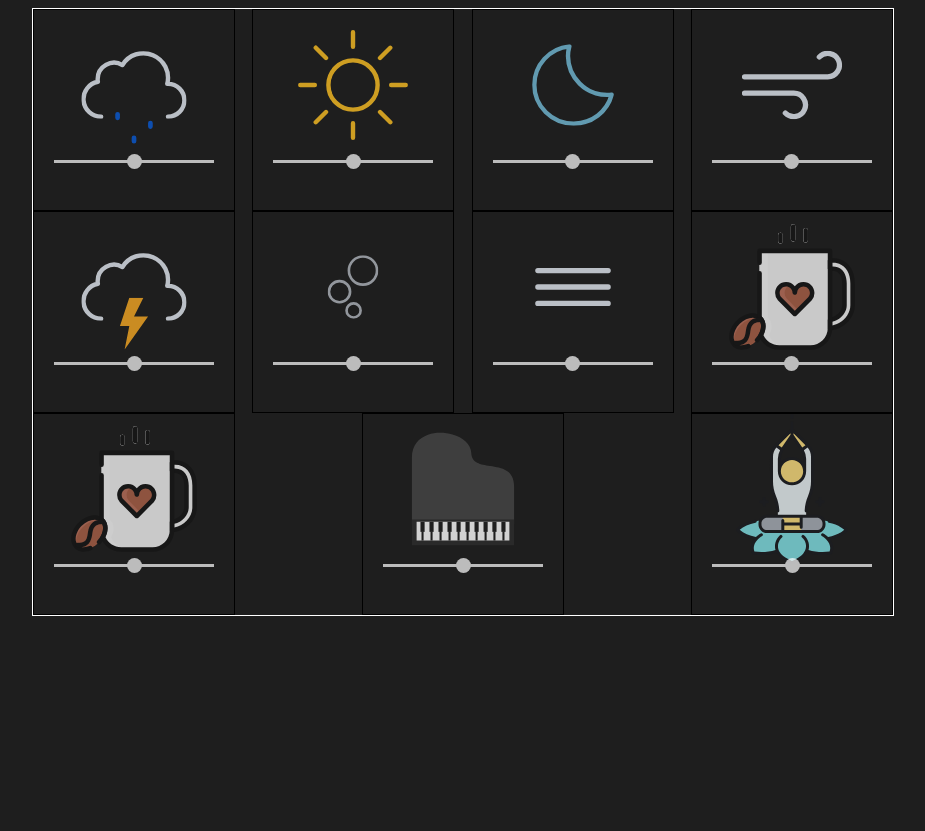
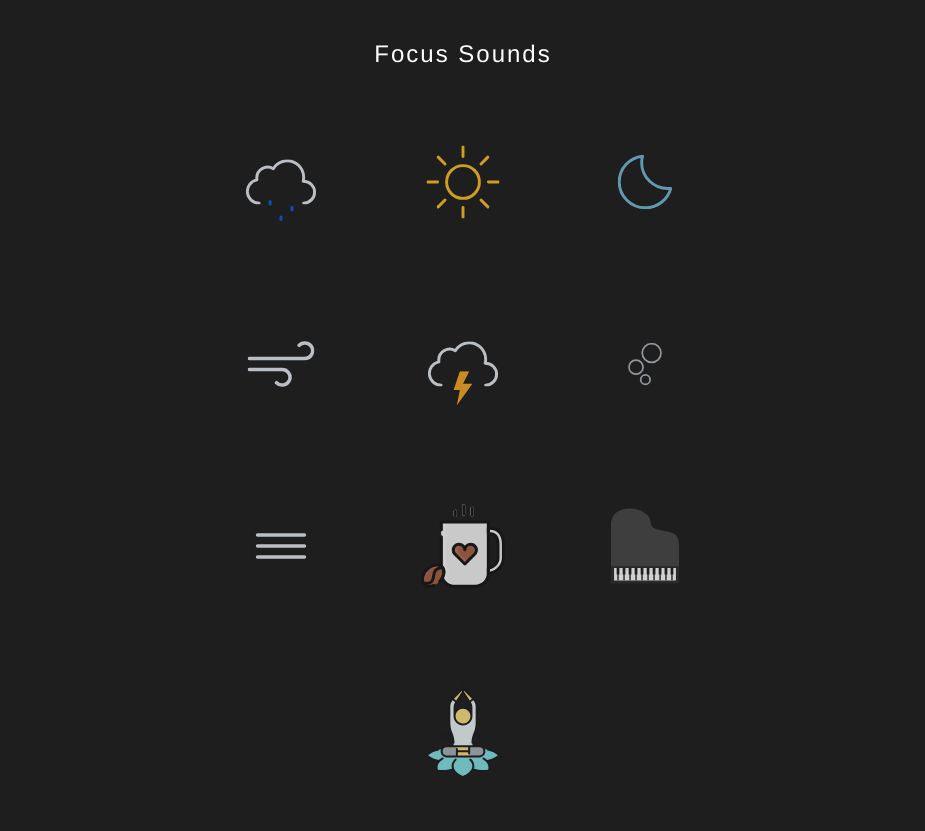
Before and after one commit to K-Sato1995/focus-sounds, a Svelte app: page / in a window 1280 px wide. Shown: the whole page, without its empty margins (177-1102 px from the left). Before the commit the page ends 800 px from the top, so only its background shows below. Built offline with nearby package versions, Linux system fonts and the light colour scheme.

Commit message:
Base design

```diff
--- a/src/app.html
+++ b/src/app.html
@@ -9,6 +9,7 @@
 	<style>
 		body {
 			background-color: #1E1E1E;
+			font-family: Helvetica, Arial, sans-serif;
 		}
 	</style>
 	%svelte.head%
--- a/src/lib/components/AudioBox.svelte
+++ b/src/lib/components/AudioBox.svelte
@@ -2,6 +2,7 @@
 	export let audioSrc;
 	export let imgSrc;
 
+	let isPlaying = false;
 	let audio;
 	let volumeControl;
 
@@ -9,8 +10,18 @@
 		audio.volume = volumeControl.value / 100;
 	};
 
+	const play = () => {
+		isPlaying = true;
+		audio.play();
+	};
+
+	const pause = () => {
+		isPlaying = false;
+		audio.pause();
+	};
+
 	const toggleAudio = () => {
-		return audio.paused ? audio.play() : audio.pause();
+		return audio.paused ? play() : pause();
 	};
 </script>
 
@@ -24,19 +35,20 @@
 		on:change={changeVolume}
 		type="range"
 		class="volume-control"
+		style={`display: ${isPlaying ? 'block' : 'none'}`}
 	/>
 </div>
 
 <style>
 	.audio-container {
-		border: solid 1px;
-		width: 200px;
-		height: 200px;
+		width: 150px;
+		height: 150px;
+		margin: 1rem;
 	}
 
 	.wheather-img {
-		width: 150px;
-		height: 150px;
+		width: 100px;
+		height: 100px;
 		display: block;
 		margin: 0 auto;
 		opacity: 0.8;
@@ -52,6 +64,7 @@
 		display: block;
 		width: 80%;
 		margin: 0 auto;
+		margin-top: 1rem;
 		height: 3px;
 		background: #fff;
 		outline: none;
--- a/src/routes/index.svelte
+++ b/src/routes/index.svelte
@@ -5,7 +5,8 @@
 <!-- sournd resource: https://mixkit.co/free-sound-effects/ -->
 <!-- wether icons: https://github.com/basmilius/weather-icons -->
 <!-- https://www.reshot.com/free-svg-icons/ -->
-<!-- fill="[^"]*" -->
+
+<div class="header"><h1 class="header__title">Focus Sounds</h1></div>
 
 <div class="main-container">
 	<AudioBox audioSrc={'light-rain.wav'} imgSrc={'rain.svg'} />
@@ -24,20 +25,30 @@
 
 	<AudioBox audioSrc={'cafe.wav'} imgSrc={'cafe.svg'} />
 
-	<AudioBox audioSrc={'cafe.wav'} imgSrc={'cafe.svg'} />
+	<AudioBox audioSrc={'piano.mp3'} imgSrc={'piano.svg'} />
 
-	<AudioBox audioSrc={'piano.mp3'} imgSrc={'piano.svg'} />
 	<AudioBox audioSrc={'meditation.mp3'} imgSrc={'meditation.svg'} />
 </div>
 
 <style>
+	.header {
+		padding: 1rem;
+		text-align: center;
+	}
+	.header__title {
+		color: #fff;
+		font-size: 1.5rem;
+		letter-spacing: 2px;
+		font-weight: 300;
+	}
 	.main-container {
-		max-width: 860px;
+		max-width: 560px;
 		flex-direction: row;
 		flex-wrap: wrap;
-		justify-content: space-between;
-		border: solid 1px #fff;
+		justify-content: center;
 		margin: 0 auto;
+		margin-top: 1rem;
+
 		display: flex;
 	}
 </style>
```
